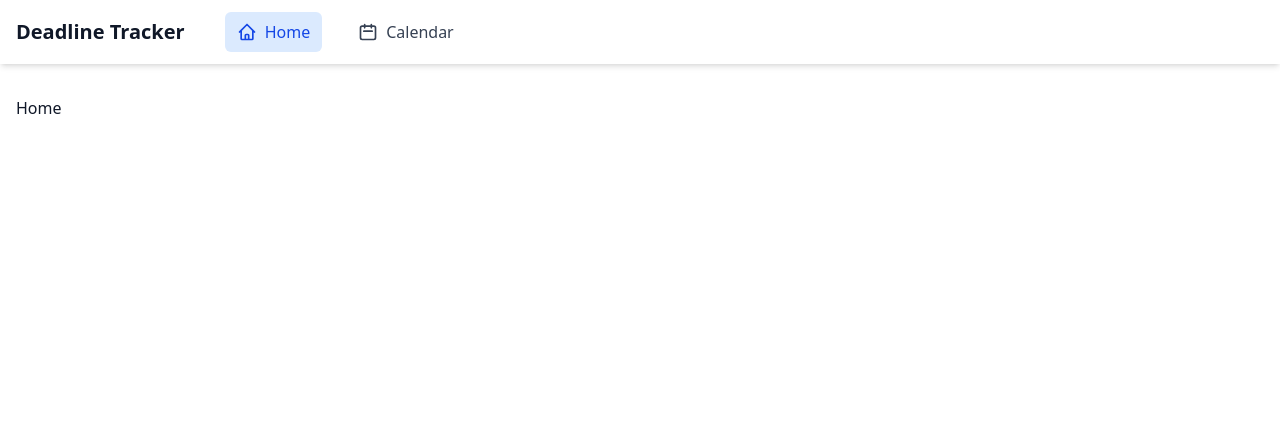
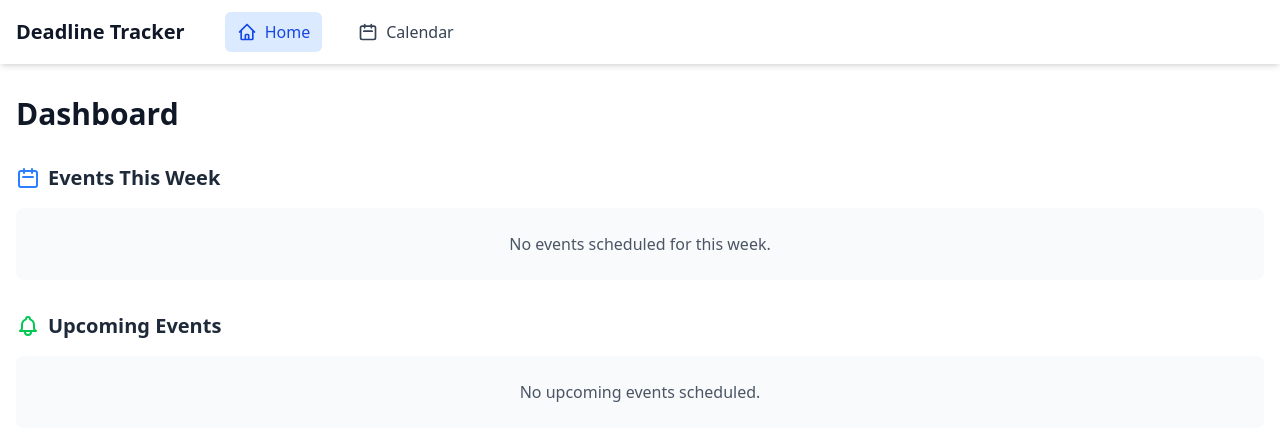
Before and after one commit to Divii2205/DeadlineTracker, a React (Vite) app in the folder Deadline Tracker/: page / in a window 1280 px wide. Shown: the top 440 px of the page. Built offline with nearby package versions, Linux system fonts and the light colour scheme.

Commit message:
Create Home Page Layout

```diff
--- a/Deadline Tracker/src/pages/Home.jsx
+++ b/Deadline Tracker/src/pages/Home.jsx
@@ -1,9 +1,76 @@
-import React from 'react'
+import React, { useState } from "react";
 
 function Home() {
+  const [thisWeekEvents, setThisWeekEvents] = useState([]);
+  const [upcomingEvents, setUpcomingEvents] = useState([]);
+
   return (
-    <div>Home</div>
-  )
+    <div className="space-y-8">
+      <h1 className="text-3xl font-bold text-gray-900 dark:text-white">
+        Dashboard
+      </h1>
+
+      {/* This Week's Events */}
+      <section>
+        <h2 className="text-xl font-semibold mb-4 text-gray-800 dark:text-gray-100 flex items-center">
+          <svg
+            xmlns="http://www.w3.org/2000/svg"
+            className="h-6 w-6 mr-2 text-blue-500 dark:text-blue-400"
+            fill="none"
+            viewBox="0 0 24 24"
+            stroke="currentColor"
+          >
+            <path
+              strokeLinecap="round"
+              strokeLinejoin="round"
+              strokeWidth="2"
+              d="M8 7V3m8 4V3m-9 8h10M5 21h14a2 2 0 002-2V7a2 2 0 00-2-2H5a2 2 0 00-2 2v12a2 2 0 002 2z"
+            />
+          </svg>
+          Events This Week
+        </h2>
+        {thisWeekEvents.length > 0 ? (
+          <div className="grid grid-cols-1 md:grid-cols-2 lg:grid-cols-3 gap-4"></div>
+        ) : (
+          <div className="bg-gray-50 dark:bg-gray-800 rounded-lg p-6 text-center">
+            <p className="text-gray-600 dark:text-gray-300">
+              No events scheduled for this week.
+            </p>
+          </div>
+        )}
+      </section>
+
+      {/* Upcoming Events */}
+      <section>
+        <h2 className="text-xl font-semibold mb-4 text-gray-800 dark:text-gray-100 flex items-center">
+          <svg
+            xmlns="http://www.w3.org/2000/svg"
+            className="h-6 w-6 mr-2 text-green-500 dark:text-blue-400"
+            fill="none"
+            viewBox="0 0 24 24"
+            stroke="currentColor"
+          >
+            <path
+              strokeLinecap="round"
+              strokeLinejoin="round"
+              strokeWidth="2"
+              d="M15 17h5l-1.405-1.405A2.032 2.032 0 0118 14.158V11a6.002 6.002 0 00-4-5.659V5a2 2 0 10-4 0v.341C7.67 6.165 6 8.388 6 11v3.159c0 .538-.214 1.055-.595 1.436L4 17h5m6 0v1a3 3 0 11-6 0v-1m6 0H9"
+            />
+          </svg>
+          Upcoming Events
+        </h2>
+        {upcomingEvents.length > 0 ? (
+          <div className="grid grid-cols-1 md:grid-cols-2 lg:grid-cols-3 gap-4"></div>
+        ) : (
+          <div className="bg-gray-50 dark:bg-gray-800 rounded-lg p-6 text-center">
+            <p className="text-gray-600 dark:text-gray-300">
+              No upcoming events scheduled.
+            </p>
+          </div>
+        )}
+      </section>
+    </div>
+  );
 }
 
-export default Home
+export default Home;
```
